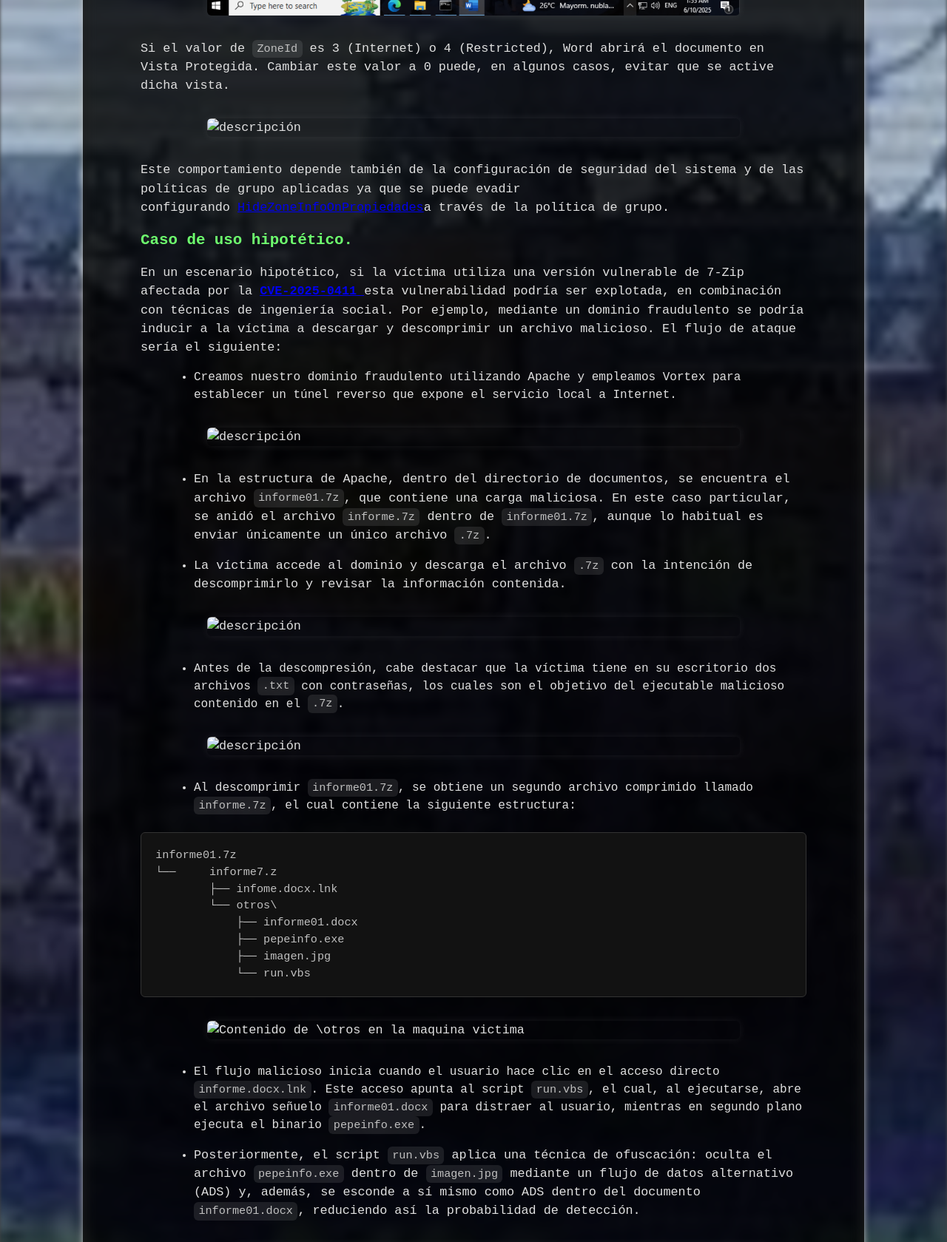
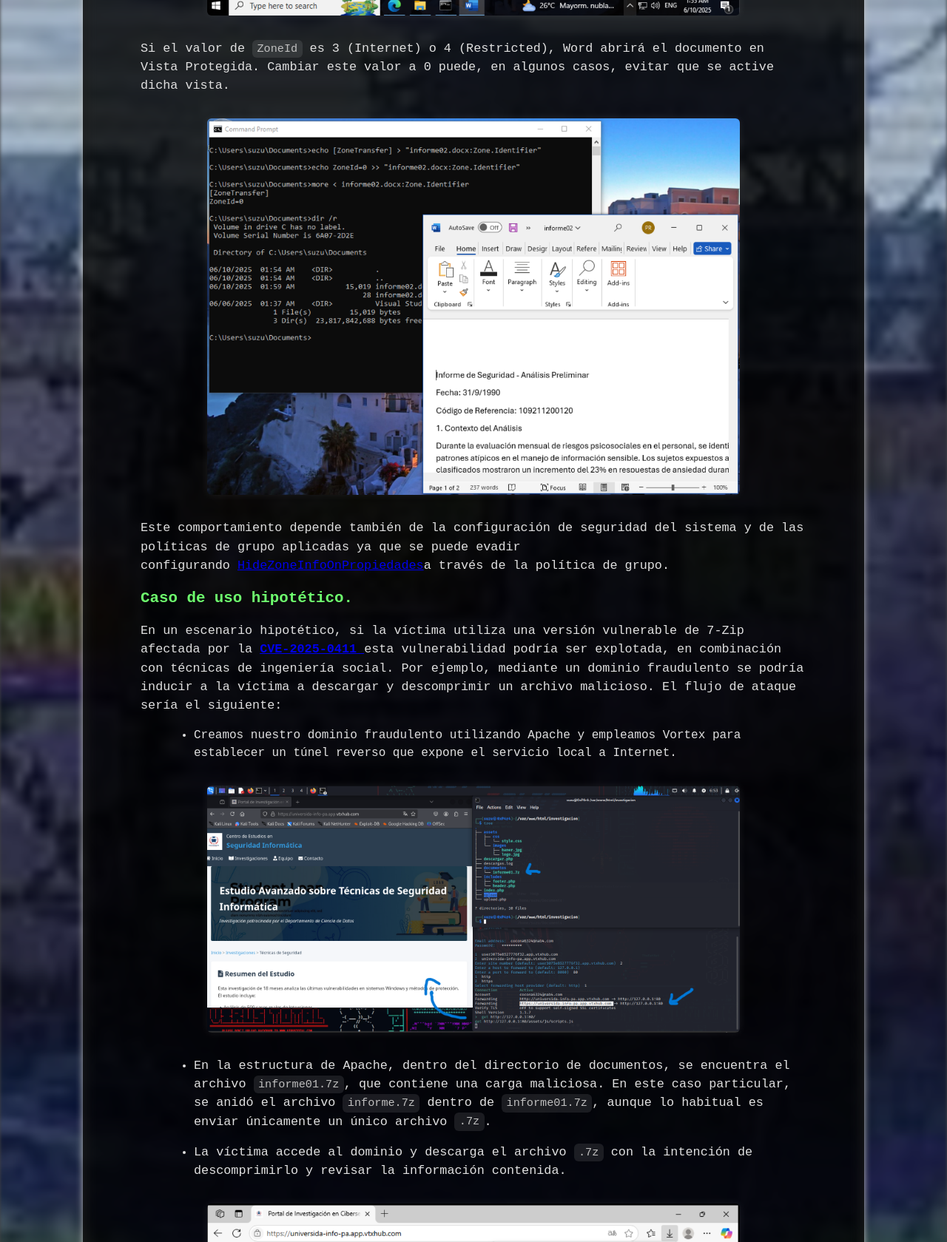
Before and after one commit to suzunao/suzunao.github.io, a Jekyll site: the page built from _posts/2025-08-18-A00-ADS.md, in a window 1280 px wide, cut to the strip 2988-4667 px from the top of the page. Shown: the whole strip at 74% size. Built offline with Jekyll 4.4.1, drawn with Linux system fonts in a browser that asks for light colours.

Commit message:
correcion, link's

````diff
--- a/_posts/2025-08-18-A00-ADS.md
+++ b/_posts/2025-08-18-A00-ADS.md
@@ -52,7 +52,7 @@ Como ejemplo podemos tomar un word:
 Si el valor de `ZoneId` es 3 (Internet) o 4 (Restricted), Word abrirá el documento en Vista Protegida.
 Cambiar este valor a 0  puede, en algunos casos, evitar que se active dicha vista.
 
-![descripción](assets/img/articulos/A01/20250610020036.png)
+![descripción](/assets/img/articulos/A01/20250610020036.png)
 
 Este comportamiento depende también de la configuración de seguridad del sistema y de las políticas de grupo aplicadas ya que se puede evadir configurando [HideZoneInfoOnPropiedades](https://support.microsoft.com/en-us/help/883260/information-about-the-attachment-manager-in-microsoft-windows)a través de la política de grupo.
 
@@ -62,17 +62,17 @@ En un escenario hipotético, si la víctima utiliza una versión vulnerable de 7
 
 - Creamos nuestro dominio fraudulento utilizando Apache y empleamos Vortex para establecer un túnel reverso que expone el servicio local a Internet.
 
-![descripción](assets/img/articulos/A01/065356.png)
+![descripción](/assets/img/articulos/A01/065356.png)
 
 - En la estructura de Apache, dentro del directorio de documentos, se encuentra el archivo `informe01.7z`, que contiene una carga maliciosa. En este caso particular, se anidó el archivo `informe.7z` dentro de `informe01.7z`, aunque lo habitual es enviar únicamente un único archivo `.7z`.
 
 - La víctima accede al dominio y descarga el archivo `.7z` con la intención de descomprimirlo y revisar la información contenida.
 
-![descripción](assets/img/articulos/A01/025337.png)
+![descripción](/assets/img/articulos/A01/025337.png)
 
 - Antes de la descompresión, cabe destacar que la víctima tiene en su escritorio dos archivos `.txt` con contraseñas, los cuales son el objetivo del ejecutable malicioso contenido en el `.7z`.
 
-![descripción](assets/img/articulos/A01/025859.png)
+![descripción](/assets/img/articulos/A01/025859.png)
 
 - Al descomprimir `informe01.7z`, se obtiene un segundo archivo comprimido llamado `informe.7z`, el cual contiene la siguiente estructura:
 
@@ -87,7 +87,7 @@ informe01.7z
 	    └── run.vbs
 ```
 
-![Contenido de \otros en la maquina victima](assets/img/articulos/A01/025721.png)
+![Contenido de \otros en la maquina victima](/assets/img/articulos/A01/025721.png)
 
 - El flujo malicioso inicia cuando el usuario hace clic en el acceso directo `informe.docx.lnk`. Este acceso apunta al script `run.vbs`, el cual, al ejecutarse, abre el archivo señuelo `informe01.docx` para distraer al usuario, mientras en segundo plano ejecuta el binario `pepeinfo.exe`.
 - Posteriormente, el script `run.vbs` aplica una técnica de ofuscación: oculta el archivo `pepeinfo.exe` dentro de `imagen.jpg` mediante un flujo de datos alternativo (ADS) y, además, se esconde a sí mismo como ADS dentro del documento `informe01.docx`, reduciendo así la probabilidad de detección.
@@ -96,15 +96,15 @@ informe01.7z
 
 - En este flujo se lleva a cabo la evasión del Mark of the Web (MOTW). La vulnerabilidad CVE-2025-0411 en 7-Zip permite que, al descomprimir un archivo `.7z`, se eliminen los flujos de datos alternativos _Zone.Identifier_. Este comportamiento se confirma al observar que únicamente el archivo descargado (`informe01.7z`) conserva la marca MOTW, mientras que los archivos extraídos no heredan dicha etiqueta de seguridad.
 
-![descripción](assets/img/articulos/A01/025519.png)
+![descripción](/assets/img/articulos/A01/025519.png)
 
 - Como resultado, si el usuario interactúa con los archivos extraídos (como el `.lnk` o el `.exe`), no se generan advertencias de seguridad por parte de Windows, permitiendo la ejecución de cargas maliciosas sin alertar al usuario, de lo contrario saltaría la siguiente alerta.
 
-![descripción](assets/img/articulos/A01/053609.png)
+![descripción](/assets/img/articulos/A01/053609.png)
 
 - Para reforzar la ofuscación, los ejecutables se incrustan dentro de archivos aparentemente legítimos, haciendo parecer que no ocurrió ninguna actividad sospechosa. Internamente, los archivos muestran presencia de flujos ADS.
 
-![descripción](assets/img/articulos/A01/025635.png)
+![descripción](/assets/img/articulos/A01/025635.png)
 
 Este tipo de técnica puede aprovecharse para mantener persistencia en el sistema comprometido, dependiendo de la naturaleza de la carga y del contexto del objetivo.
 
````
Also changed, not shown: other parts of _posts/2025-08-18-A00-ADS.md (+2 -2 lines).
